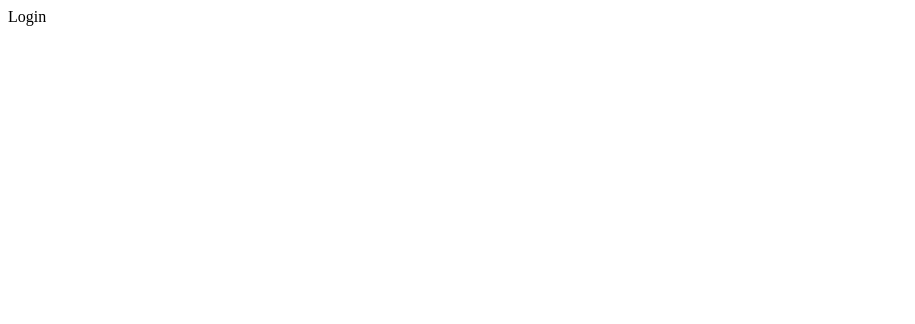
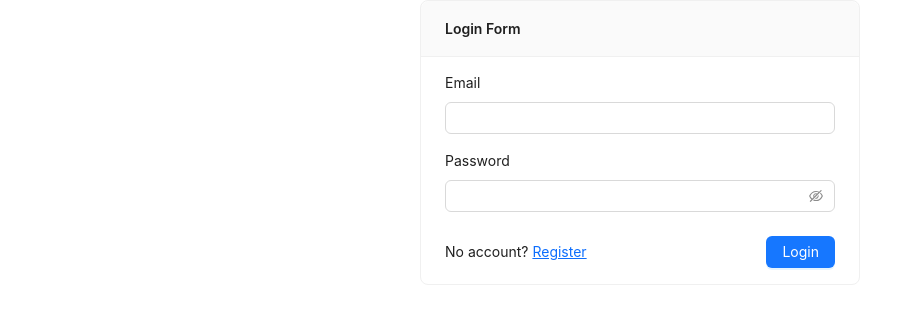
Before and after one commit to Belphin/advanced-guide-to-django, a React (Create React App) app in the folder client/: page /login in a window 1280 px wide. Shown: the top 324 px of the page, without its empty margins (0-915 px from the left). Built offline with nearby package versions, Linux system fonts and the light colour scheme.

Commit message:
Add auth pages layout

```diff
--- a/client/package.json
+++ b/client/package.json
@@ -3,6 +3,7 @@
   "version": "0.1.0",
   "private": true,
   "dependencies": {
+    "@ant-design/icons": "^5.2.6",
     "@testing-library/jest-dom": "^5.14.1",
     "@testing-library/react": "^13.0.0",
     "@testing-library/user-event": "^13.2.1",
@@ -13,7 +14,10 @@
     "@types/react-redux": "^7.1.27",
     "@types/react-router-dom": "^5.3.3",
     "@types/redux-thunk": "^2.1.0",
+    "antd": "^5.9.4",
+    "bootstrap": "^5.3.2",
     "react": "^18.2.0",
+    "react-bootstrap": "^2.9.0",
     "react-dom": "^18.2.0",
     "react-redux": "^8.1.3",
     "react-router-dom": "^6.16.0",
--- a/client/public/index.html
+++ b/client/public/index.html
@@ -5,6 +5,11 @@
     <meta name="viewport" content="width=device-width, initial-scale=1" />
     <meta name="theme-color" content="#000000" />
     <title>React App</title>
+    <link
+      rel="stylesheet"
+      href="https://cdn.jsdelivr.net/npm/bootstrap@5.3.0/dist/css/bootstrap.min.css"
+      integrity="sha384-9ndCyUaIbzAi2FUVXJi0CjmCapSmO7SnpJef0486qhLnuZ2cdeRhO02iuK6FUUVM"
+      crossorigin="anonymous" />
   </head>
   <body>
     <noscript>You need to enable JavaScript to run this app.</noscript>
--- a/client/src/pages/Login.tsx
+++ b/client/src/pages/Login.tsx
@@ -1,7 +1,38 @@
 import React from "react";
+import { EyeInvisibleOutlined, EyeTwoTone } from "@ant-design/icons";
+import { Button, Card, Input } from "antd";
+import { Container, FormGroup, Form, FormLabel } from "react-bootstrap";
+import { Link } from "react-router-dom";
+import { RouteNames } from "router";
 
 const Login = () => {
-  return <div>Login</div>;
+  return (
+    <Container className="d-flex justify-content-center align-items-center">
+      <Card title="Login Form" type="inner" style={{ width: "440px" }}>
+        <Form>
+          <FormGroup className="mb-3">
+            <FormLabel>Email</FormLabel>
+            <Input />
+          </FormGroup>
+          <FormGroup>
+            <FormLabel>Password</FormLabel>
+            <Input.Password
+              iconRender={(visible) =>
+                visible ? <EyeTwoTone /> : <EyeInvisibleOutlined />
+              }
+            />
+          </FormGroup>
+          <div className="mt-4 d-flex justify-content-between">
+            <div className="d-flex align-items-center">
+              <div style={{ marginRight: "4px" }}>No account?</div>
+              <Link to={RouteNames.REGISTER}>Register</Link>
+            </div>
+            <Button type="primary">Login</Button>
+          </div>
+        </Form>
+      </Card>
+    </Container>
+  );
 };
 
 export default Login;
--- a/client/src/pages/Register.tsx
+++ b/client/src/pages/Register.tsx
@@ -1,7 +1,61 @@
 import React from "react";
+import { EyeInvisibleOutlined, EyeTwoTone } from "@ant-design/icons";
+import { Button, Card, Input, Select } from "antd";
+import { Container, FormGroup, Form, FormLabel } from "react-bootstrap";
+import { Link } from "react-router-dom";
+import { RouteNames } from "router";
 
 const Register = () => {
-  return <div>Register</div>;
+  return (
+    <Container className="d-flex justify-content-center align-items-center">
+      <Card title="Register Form" type="inner" style={{ width: "440px" }}>
+        <Form>
+          <FormGroup className="mb-3">
+            <FormLabel>Email *</FormLabel>
+            <Input type="text" />
+          </FormGroup>
+          <FormGroup className="mb-3">
+            <FormLabel>First name</FormLabel>
+            <Input type="text" />
+          </FormGroup>
+          <FormGroup className="mb-3">
+            <FormLabel>Last name</FormLabel>
+            <Input type="text" />
+          </FormGroup>
+          <FormGroup className="mb-3">
+            <FormLabel>Role *</FormLabel>
+            <Select
+              style={{ display: "block" }}
+              options={[{ value: 0, label: "Blogger" }]}
+            />
+          </FormGroup>
+          <FormGroup className="mb-3">
+            <FormLabel>Password *</FormLabel>
+            <Input.Password
+              iconRender={(visible) =>
+                visible ? <EyeTwoTone /> : <EyeInvisibleOutlined />
+              }
+            />
+          </FormGroup>
+          <FormGroup>
+            <FormLabel>Confirm Password *</FormLabel>
+            <Input.Password
+              iconRender={(visible) =>
+                visible ? <EyeTwoTone /> : <EyeInvisibleOutlined />
+              }
+            />
+          </FormGroup>
+          <div className="mt-4 d-flex justify-content-between">
+            <div className="d-flex align-items-center">
+              <div style={{ marginRight: "4px" }}>Have an account?</div>
+              <Link to={RouteNames.LOGIN}>Log in</Link>
+            </div>
+            <Button type="primary">Register</Button>
+          </div>
+        </Form>
+      </Card>
+    </Container>
+  );
 };
 
 export default Register;
```
Also changed, not shown: 1 other file (tests, documents, lock files or other folders).
